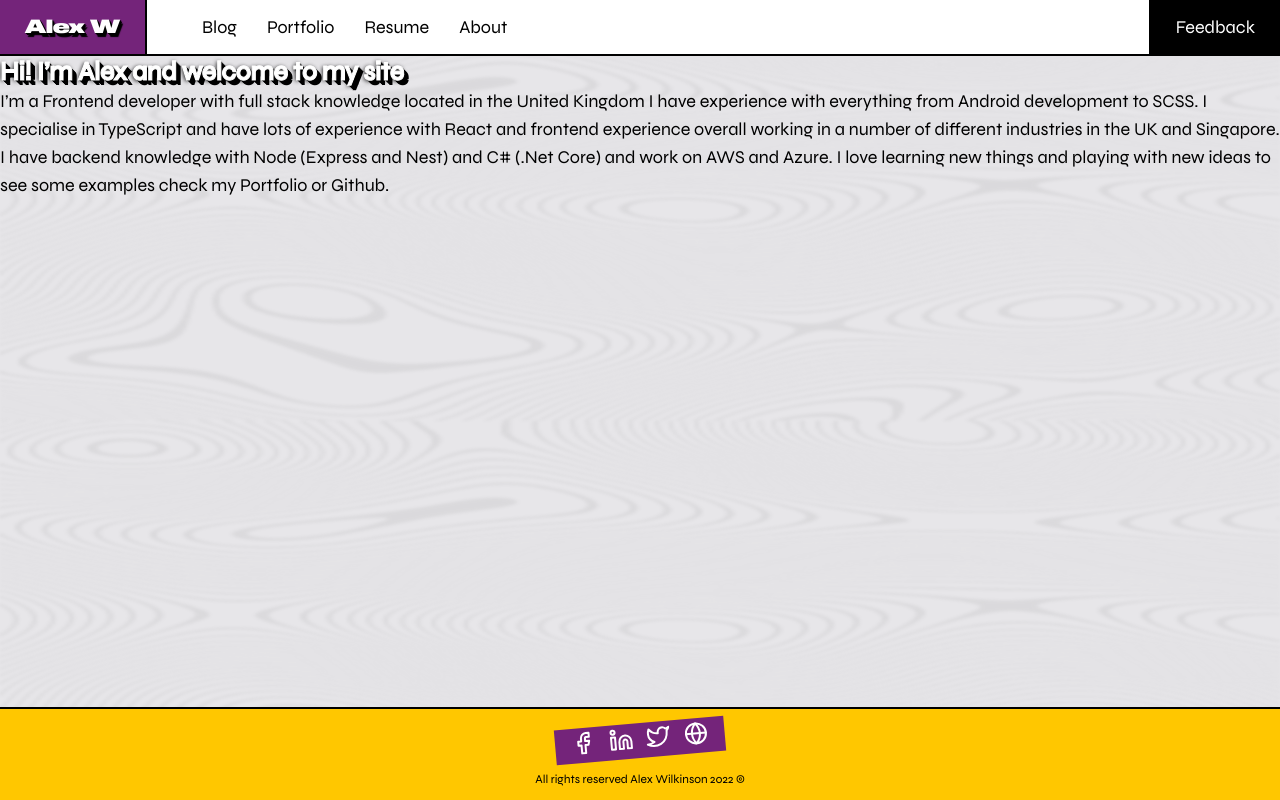
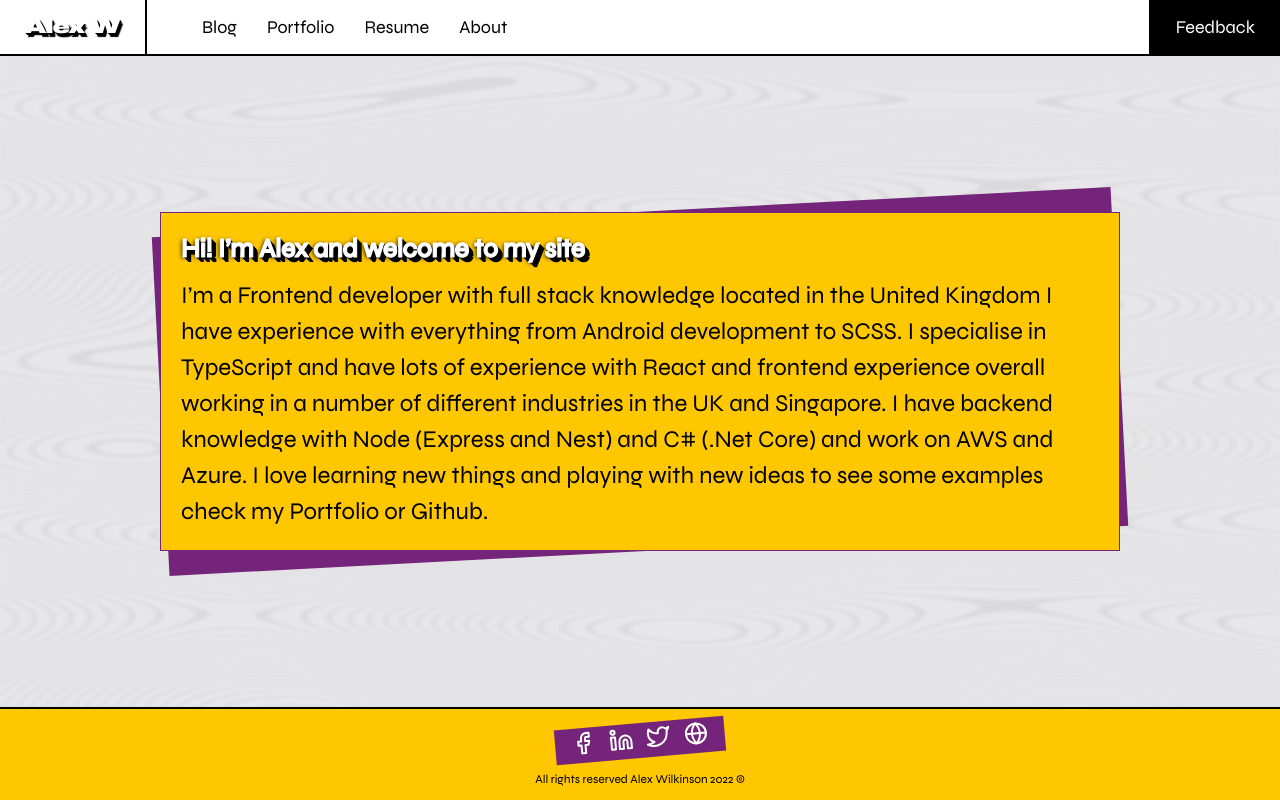
Before and after one commit to anontyro/co.alexwilkinson.frontend, a Next.js app: page / in a window 1280 px wide. Built offline with nearby package versions, Linux system fonts and the light colour scheme; no server answers; a web font is replaced by a local one; what miragejs would draw is missing.

Commit message:
feat: created basic landing page

```diff
--- a/pages/index.tsx
+++ b/pages/index.tsx
@@ -1,12 +1,8 @@
-import Image from "next/image";
-import Head from "next/head";
 import { useEffect, useState } from "react";
-import NavBar from "../src/components/NavBar";
-import styles from "../styles/Home.module.scss";
-import Header from "../src/components/Header";
-import MainFooter from "../src/components/Footer/MainFooter";
 import StandardLayout from "../src/components/_layout/StandardLayout";
 import Text from "../src/components/Text";
+import BasePageSection from "../src/components/PageSections/BasePageSection";
+import PositionCentre from "../src/components/_layout/components/PositionCentre";
 
 export default function Home() {
   const [data, setData] = useState(null);
@@ -20,19 +16,23 @@ export default function Home() {
   }, []);
   return (
     <StandardLayout>
-      <Text component="h1" variant="heading1">
-        {`Hi! I’m Alex and welcome to my site`}
-      </Text>
-      <Text component="p" variant="body">
-        I’m a Frontend developer with full stack knowledge located in the United
-        Kingdom I have experience with everything from Android development to
-        SCSS. I specialise in TypeScript and have lots of experience with React
-        and frontend experience overall working in a number of different
-        industries in the UK and Singapore. I have backend knowledge with Node
-        (Express and Nest) and C# (.Net Core) and work on AWS and Azure. I love
-        learning new things and playing with new ideas to see some examples
-        check my Portfolio or Github.
-      </Text>
+      <PositionCentre>
+        <BasePageSection>
+          <Text component="h2" variant="heading1">
+            {`Hi! I’m Alex and welcome to my site`}
+          </Text>
+          <Text component="p" variant="heroBody">
+            I’m a Frontend developer with full stack knowledge located in the
+            United Kingdom I have experience with everything from Android
+            development to SCSS. I specialise in TypeScript and have lots of
+            experience with React and frontend experience overall working in a
+            number of different industries in the UK and Singapore. I have
+            backend knowledge with Node (Express and Nest) and C# (.Net Core)
+            and work on AWS and Azure. I love learning new things and playing
+            with new ideas to see some examples check my Portfolio or Github.
+          </Text>
+        </BasePageSection>
+      </PositionCentre>
     </StandardLayout>
   );
 }
--- a/src/components/NavBar/NavBar.module.scss
+++ b/src/components/NavBar/NavBar.module.scss
@@ -16,14 +16,16 @@
   border-right: px-to-rem(2px) solid $site-black;
   padding: 0 px-to-rem(25px);
   flex-shrink: 0;
+  background-color: $site-colour-primary;
   &:hover {
-    background-color: $site-colour-primary;
+    background-color: $site-white;
     text-decoration: none;
   }
 }
 
 .feedbackBtn {
   color: $site-white;
+  cursor: pointer;
   background-color: $site-black;
   display: flex;
   align-items: center;
@@ -31,6 +33,11 @@
   border-left: px-to-rem(2px) solid $site-black;
   padding: 0 px-to-rem(25px);
   flex-shrink: 0;
+  &:hover {
+    background-color: $site-white;
+    color: $site-black;
+    text-decoration: none;
+  }
 }
 
 .navBarLogo {
--- /dev/null
+++ b/src/components/PageSections/BasePageSection.module.scss
@@ -0,0 +1,23 @@
+@import "../../scss/spacing";
+@import "../../scss/colours";
+
+.sectionContainer {
+  position: relative;
+  margin: px-to-rem(25px) 0;
+}
+
+.textContainer {
+  background-color: $site-colour-secondary;
+  padding: px-to-rem(20px);
+  border: px-to-rem(1px) solid $site-colour-primary;
+}
+.backgroundSqaure {
+  position: absolute;
+  top: 0;
+  left: 0;
+  width: 100%;
+  z-index: -1;
+  height: 100%;
+  background-color: $site-colour-primary;
+  transform: rotate(-3deg);
+}
--- /dev/null
+++ b/src/components/PageSections/BasePageSection.tsx
@@ -0,0 +1,16 @@
+import styles from "./BasePageSection.module.scss";
+
+interface Props {
+  children: React.ReactNode;
+}
+
+const BasePageSection: React.FC<Props> = ({ children }) => {
+  return (
+    <div className={styles.sectionContainer}>
+      <div className={styles.textContainer}>{children}</div>
+      <div className={styles.backgroundSqaure}>&nbsp;</div>
+    </div>
+  );
+};
+
+export default BasePageSection;
--- a/src/components/Text/Text.module.scss
+++ b/src/components/Text/Text.module.scss
@@ -18,11 +18,18 @@
   font-size: px-to-rem(26px);
   font-weight: 900;
   color: $site-white;
+  margin-bottom: px-to-rem(14px);
 
   -webkit-text-stroke-width: px-to-rem(1px);
   text-shadow: 5px 5px 0px $site-black, 4px 4px 0px $site-black,
     3px 3px 0px $site-black, 2px 2px 0px $site-black, 1px 1px 0px $site-black,
     -1px 1px 4px #000000;
+}
+
+.heroBody {
+  font-size: px-to-rem(24px);
+  font-weight: 400;
+  line-height: px-to-rem(36px);
 }
 
 .body {
--- a/src/components/Text/index.tsx
+++ b/src/components/Text/index.tsx
@@ -5,7 +5,14 @@ import styles from "./Text.module.scss";
 
 export interface TextProps extends AllHTMLAttributes<HTMLElement> {
   component: "h1" | "h2" | "h3" | "h4" | "h5" | "h6" | "p" | "span" | "div";
-  variant?: "heading1" | "heading2" | "heading3" | "brand" | "body" | "small";
+  variant?:
+    | "heading1"
+    | "heading2"
+    | "heading3"
+    | "brand"
+    | "heroBody"
+    | "body"
+    | "small";
 }
 
 const PlainText: React.FC<TextProps> = ({
--- a/src/components/_layout/StandardLayout.module.scss
+++ b/src/components/_layout/StandardLayout.module.scss
@@ -1,3 +1,6 @@
+@import "../../scss/spacing";
+@import "../../scss/colours";
+
 .standardLayout {
   height: 100%;
   display: flex;
@@ -16,7 +19,10 @@
 }
 
 .mainContent {
+  width: 75%;
+  margin: auto;
   flex: 1 0 auto;
+  max-width: px-to-rem(1080px);
 }
 
 .mainFooter {
--- /dev/null
+++ b/src/components/_layout/components/PositionCentre.module.scss
@@ -0,0 +1,6 @@
+.wrapperCentre {
+  display: flex;
+  justify-content: center;
+  align-items: center;
+  height: 100%;
+}
--- /dev/null
+++ b/src/components/_layout/components/PositionCentre.tsx
@@ -0,0 +1,11 @@
+import styles from "./PositionCentre.module.scss";
+
+interface Props {
+  children: React.ReactNode;
+}
+
+const PositionCentre: React.FC<Props> = ({ children }) => {
+  return <div className={styles.wrapperCentre}>{children}</div>;
+};
+
+export default PositionCentre;
```
